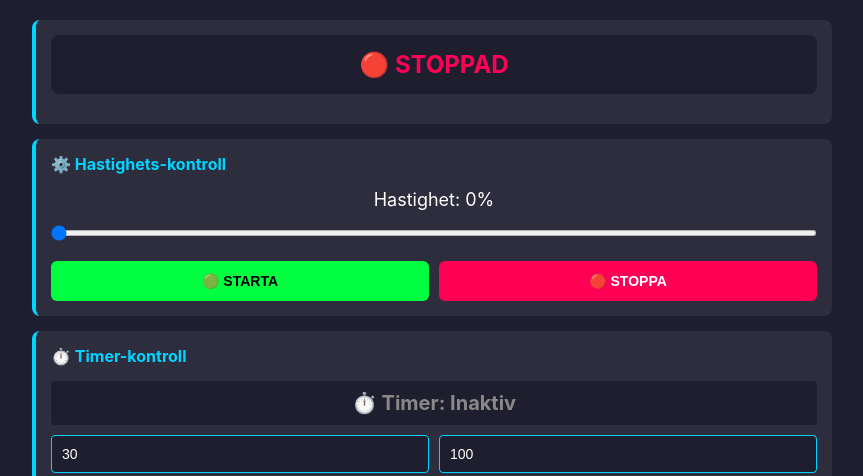
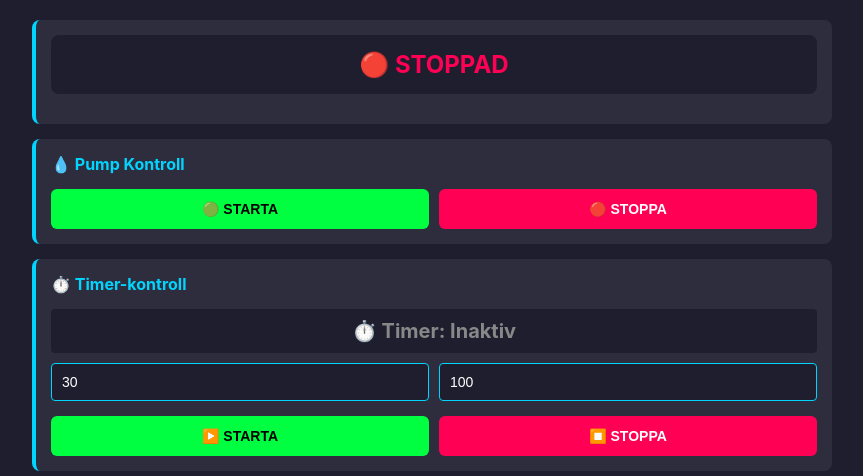
Before and after one commit to kynati/vattenpump, a Flask app: page / in a window 1280 px wide. Shown: the part 106-582 px from the top of the page, without its empty margins (208-1071 px from the left). Run offline with Flask 3, Linux system fonts and the light colour scheme.

Commit message:
Remove speed control for pump - keep only start/stop buttons

```diff
--- a/templates/index.html
+++ b/templates/index.html
@@ -69,16 +69,7 @@
             color: #ff0055;
         }
 
-        .speed-control {
-            margin: 15px 0;
-        }
 
-        .speed-slider {
-            width: 100%;
-            height: 6px;
-            margin: 10px 0;
-            cursor: pointer;
-        }
 
         .button-group {
             display: grid;
@@ -257,21 +248,16 @@
             <div class="status-box stopped" id="statusBox">🔴 STOPPAD</div>
         </div>
 
-        <!-- HASTIGHET -->
+        <!-- PUMP KONTROLL -->
         <div class="section">
-            <h2>⚙️ Hastighets-kontroll</h2>
-
-            <div style="text-align: center; font-size: 18px; margin-bottom: 10px;">
-                Hastighet: <span id="speedDisplay">0</span>%
-            </div>
-
-            <input type="range" min="0" max="100" value="0" class="speed-slider" id="speedSlider">
+            <h2>💧 Pump Kontroll</h2>
 
             <div class="button-group">
                 <button class="btn-start" onclick="startPump()">🟢 STARTA</button>
                 <button class="btn-stop" onclick="stopPump()">🔴 STOPPA</button>
             </div>
         </div>
+
 
         <!-- TIMER -->
         <div class="section">
@@ -328,21 +314,16 @@
     </div>
 
     <script>
-        // Update speed display
-        document.getElementById('speedSlider').addEventListener('input', function() {
-            document.getElementById('speedDisplay').textContent = this.value;
-        });
-
         // Start pump
         async function startPump() {
-            const speed = document.getElementById('speedSlider').value;
-            const response = await fetch('/api/pump/start', {
+            await fetch('/api/pump/start', {
                 method: 'POST',
                 headers: { 'Content-Type': 'application/json' },
-                body: JSON.stringify({ speed: parseInt(speed) })
+                body: JSON.stringify({ speed: 100 })
             });
             updateStatus();
         }
+
 
         // Stop pump
         async function stopPump() {
@@ -376,21 +357,13 @@
             // Update pump status
             const statusBox = document.getElementById('statusBox');
             if (data.pump_running) {
-                if (data.pump_speed === 100) {
-                    statusBox.textContent = '🚀 FULLT ÖS';
-                } else {
-                    statusBox.textContent = '🟢 KÖRS';
-                }
+                statusBox.textContent = '🟢 KÖRS';
                 statusBox.className = 'status-box running';
             } else {
                 statusBox.textContent = '🔴 STOPPAD';
                 statusBox.className = 'status-box stopped';
             }
 
-            // Update speed
-            if (data.pump_running) {
-                document.getElementById('speedDisplay').textContent = data.pump_speed;
-            }
 
             // Update timer
             const timerDisplay = document.getElementById('timerDisplay');
```
